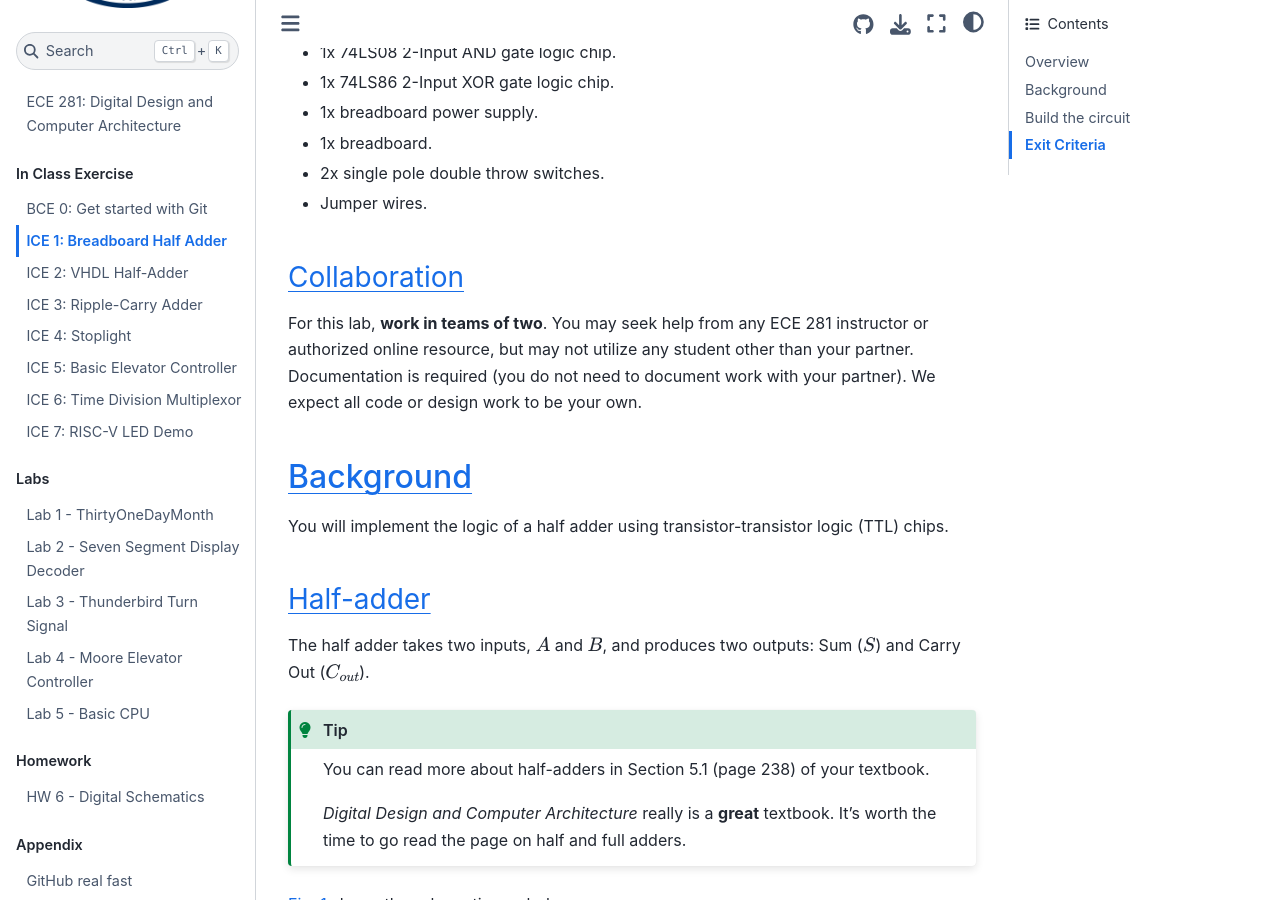
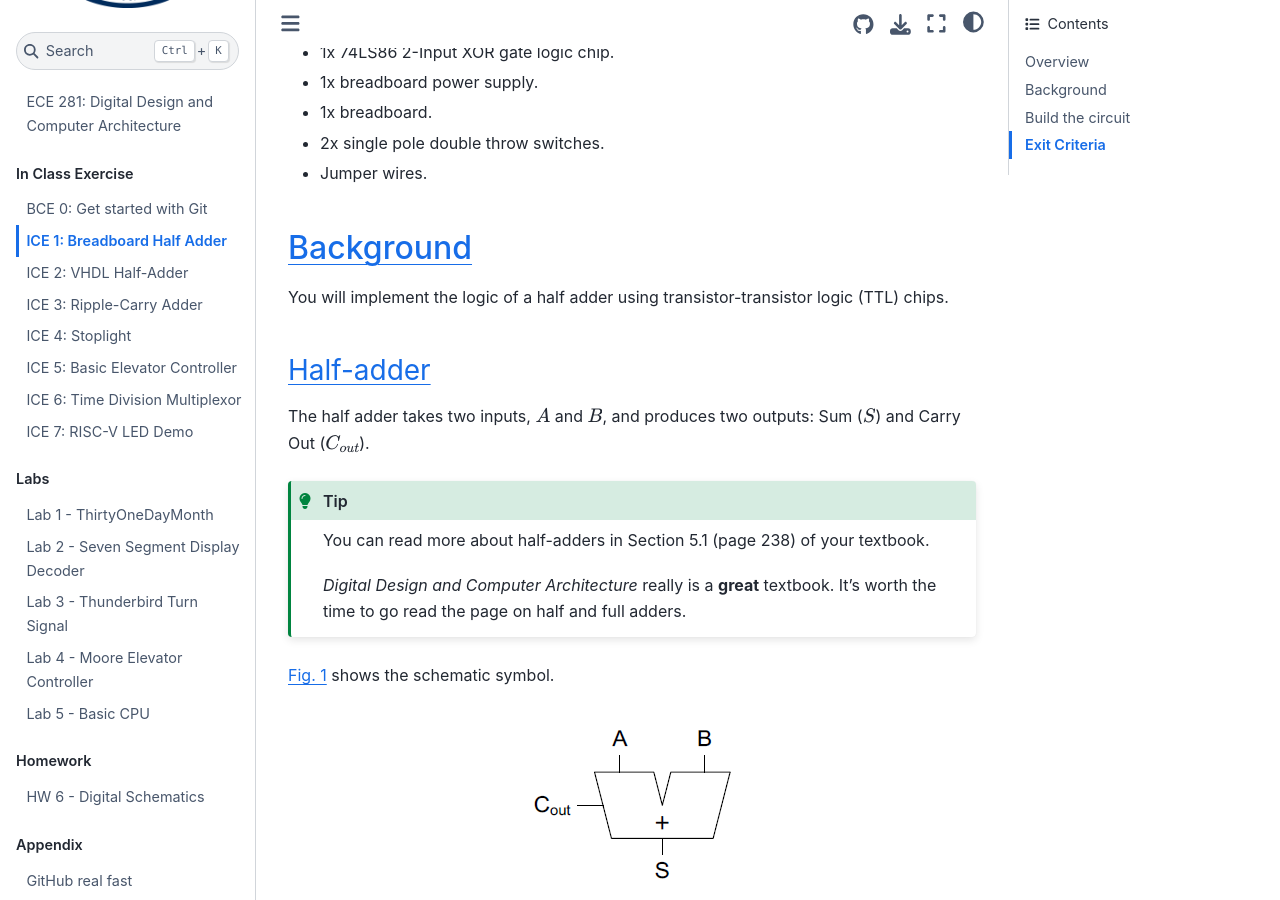
Before and after one commit to USAFA-ECE/ece281-book, a Jupyter Book: the page built from book/ICE/ICE1.md, in a window 1280 px wide and 900 px high, scrolled down 1273 px. Built offline with Jupyter Book 1.0.4 settings and Sphinx 7.4.7 and the Sphinx Book theme 1.1.4, drawn with Linux system fonts in a browser that asks for light colours.

Commit message:
removed collaboration section from ICE1...converted to individual assignment

```diff
--- a/book/ICE/ICE1.md
+++ b/book/ICE/ICE1.md
@@ -30,10 +30,6 @@ In this course you have learned how to design basic combinational logic circuits
 - 1x breadboard.
 - 2x single pole double throw switches.
 - Jumper wires.
-
-### Collaboration
-
-For this lab, **work in teams of two**. You may seek help from any ECE 281 instructor or authorized online resource, but may not utilize any student other than your partner. Documentation is required (you do not need to document work with your partner). We expect all code or design work to be your own.
 
 ## Background
 
```
